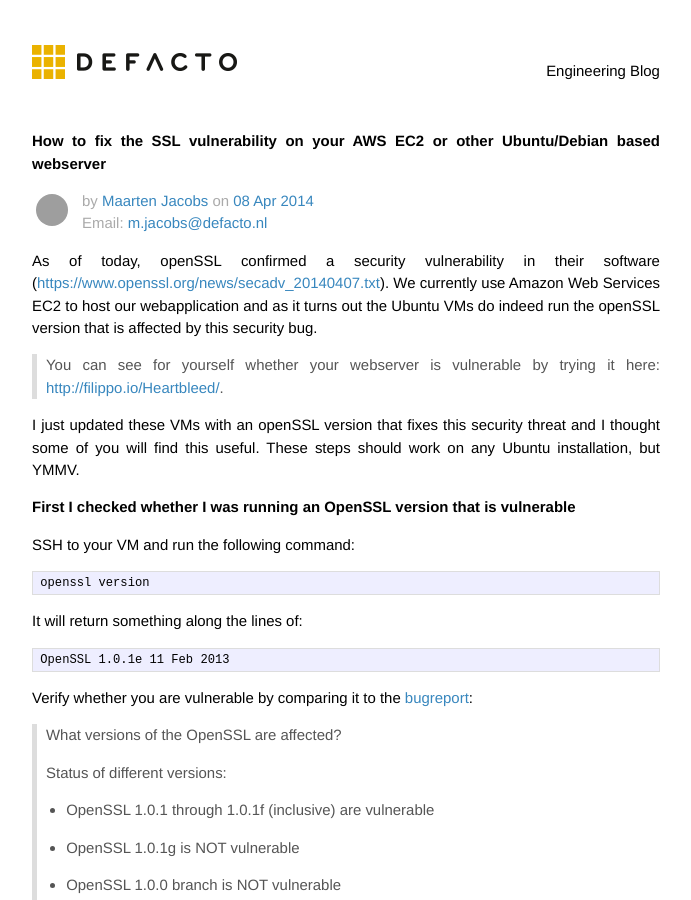
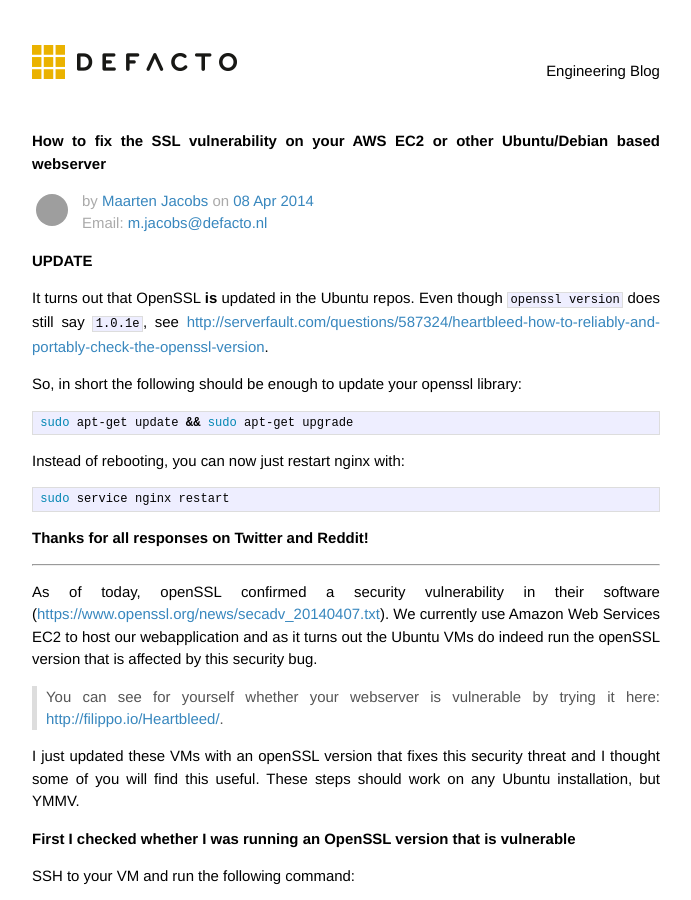
Before and after one commit to DefactoSoftware/devblog, a Jekyll site: the page built from _posts/2014-04-08-how-to-fix-the-ssl-vulnerability-on-your-aws-ec2.markdown, in a window 1280 px wide and 900 px high. Shown: the whole window, without its empty margins (294-985 px from the left). Built offline with Jekyll 4.4.1, drawn with Linux system fonts in a browser that asks for light colours; Markdown is read by kramdown in place of the engine named in the settings; comment, search, counter and statistics services are not loaded; grey boxes are pictures that could not be loaded.

Commit message:
Update with quick apt-get fix

````diff
--- a/_posts/2014-04-08-how-to-fix-the-ssl-vulnerability-on-your-aws-ec2.markdown
+++ b/_posts/2014-04-08-how-to-fix-the-ssl-vulnerability-on-your-aws-ec2.markdown
@@ -4,6 +4,24 @@ title: "How to fix the SSL vulnerability on your AWS EC2 or other Ubuntu/Debian
 date: 2014-04-08 12:14:50
 author: maarten
 categories: []
+---
+
+### UPDATE
+It turns out that OpenSSL __is__ updated in the Ubuntu repos. Even though ```openssl version``` does still say ```1.0.1e```, see [http://serverfault.com/questions/587324/heartbleed-how-to-reliably-and-portably-check-the-openssl-version](http://serverfault.com/questions/587324/heartbleed-how-to-reliably-and-portably-check-the-openssl-version).
+
+So, in short the following should be enough to update your openssl library:
+
+```bash
+sudo apt-get update && sudo apt-get upgrade
+```
+Instead of rebooting, you can now just restart nginx with:
+
+```bash
+sudo service nginx restart
+```
+
+__Thanks for all responses on Twitter and Reddit!__
+
 ---
 
 As of today, openSSL confirmed a security vulnerability in their software ([https://www.openssl.org/news/secadv_20140407.txt](https://www.openssl.org/news/secadv_20140407.txt)). We currently use Amazon Web Services EC2 to host our webapplication and as it turns out the Ubuntu VMs do indeed run the openSSL version that is affected by this security bug.
````
